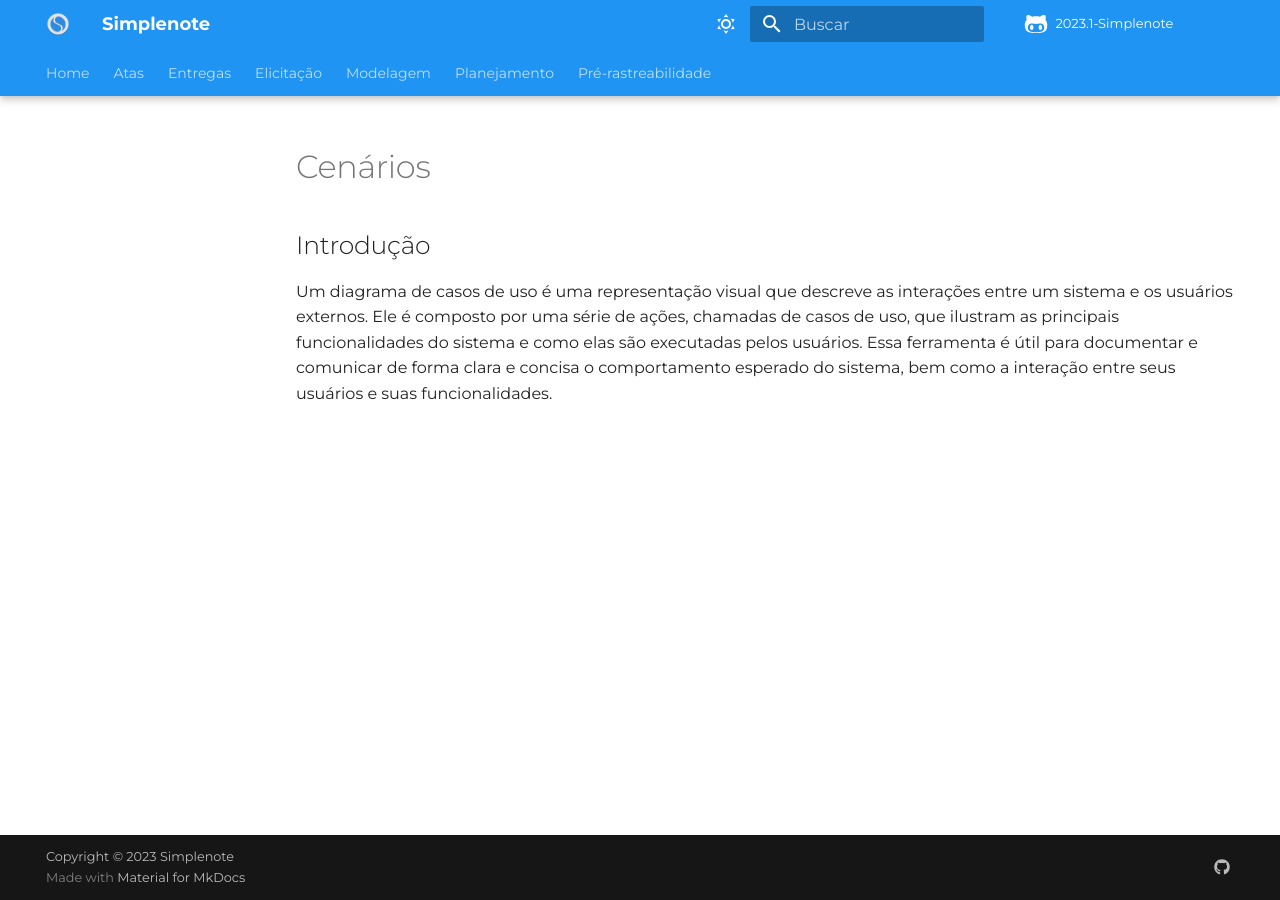
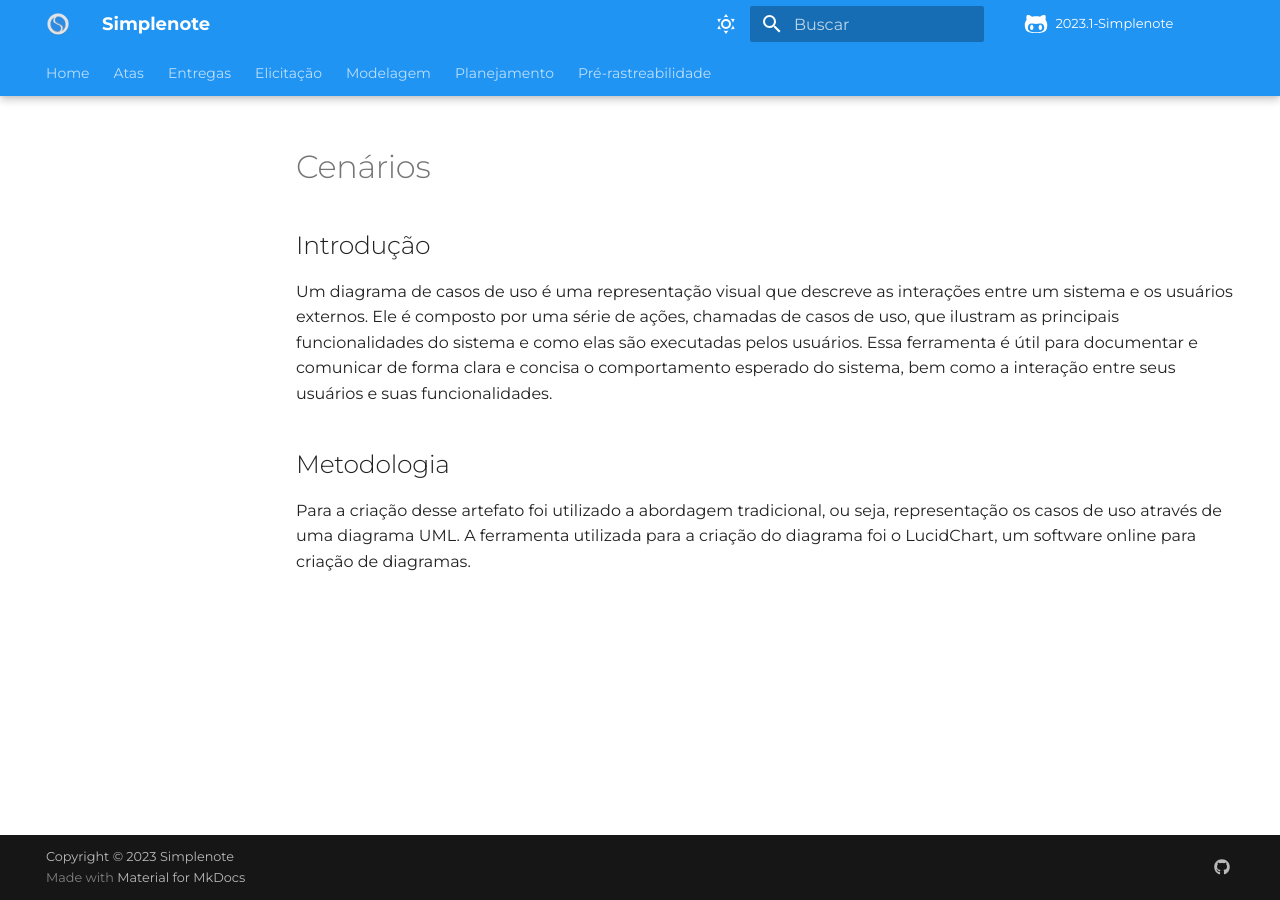
Before and after one commit to Requisitos-de-Software/2023.1-Simplenote, an MkDocs documentation site: the page built from docs/modelagem/casos_de_uso.md, in a window 1280 px wide. Built offline with MkDocs 1.6.1 and Material for MkDocs 9.7.7, drawn with Linux system fonts in a browser that asks for light colours; some web fonts are replaced; comment, search, counter and statistics services are not loaded.

Commit message:
Adicionando metodologia aplicada

```diff
--- a/docs/modelagem/casos_de_uso.md
+++ b/docs/modelagem/casos_de_uso.md
@@ -2,3 +2,6 @@
 
 ## Introdução
 Um diagrama de casos de uso é uma representação visual que descreve as interações entre um sistema e os usuários externos. Ele é composto por uma série de ações, chamadas de casos de uso, que ilustram as principais funcionalidades do sistema e como elas são executadas pelos usuários. Essa ferramenta é útil para documentar e comunicar de forma clara e concisa o comportamento esperado do sistema, bem como a interação entre seus usuários e suas funcionalidades.
+
+## Metodologia
+Para a criação desse artefato foi utilizado a abordagem tradicional, ou seja, representação os casos de uso através de uma diagrama UML. A ferramenta utilizada para a criação do diagrama foi o LucidChart, um software online para criação de diagramas.
```
